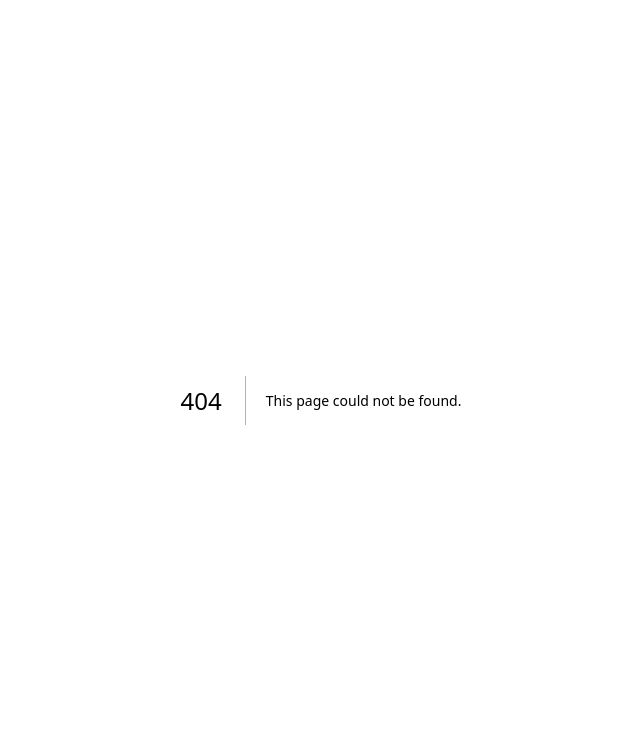
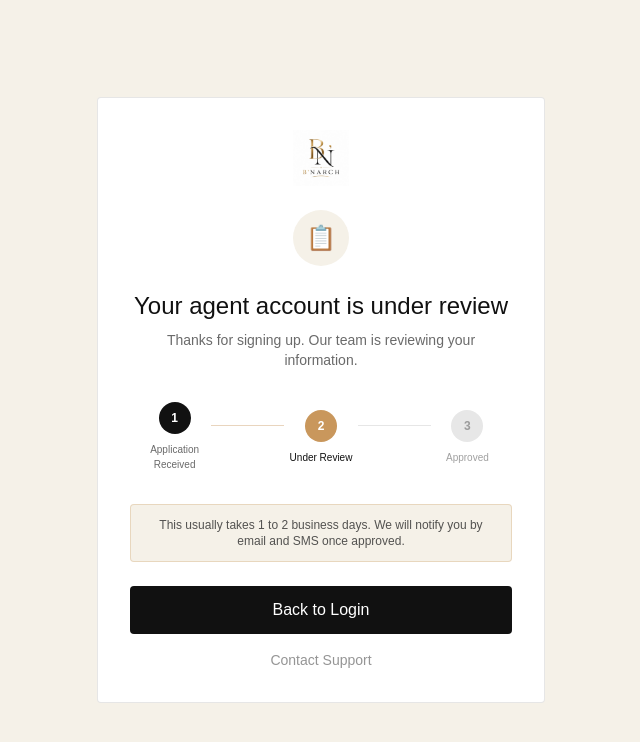
Before and after one commit to bongyy55/havenkey, a Next.js app in the folder frontend/: page /agent-pending in a window 1280 px wide. Before the commit this address had no page. Shown: the top 742 px of the page, without its empty margins (319-959 px from the left). Built offline with nearby package versions, Linux system fonts and the light colour scheme.

Commit message:
Add agent pending-approval screen

```diff
--- /dev/null
+++ b/frontend/src/app/agent-pending/page.js
@@ -0,0 +1,89 @@
+"use client";
+
+import Link from "next/link";
+import Image from "next/image";
+
+export default function AgentPendingPage() {
+  return (
+    <div className="min-h-screen bg-[#F5F1E8] flex items-center justify-center px-6 py-16">
+      <div className="w-full max-w-md bg-white rounded-sm p-8 border border-[#111111]/10 text-center">
+        <Link href="/" className="flex justify-center mb-6">
+          <Image
+            src="/logo.jpeg"
+            alt="B'Narch"
+            width={160}
+            height={160}
+            className="h-14 w-auto object-contain"
+            priority
+          />
+        </Link>
+
+        <div className="mx-auto mb-6 w-14 h-14 rounded-full bg-[#F5F1E8] flex items-center justify-center">
+          <span className="text-2xl">📋</span>
+        </div>
+
+        <h1 className="font-display text-2xl text-[#111111] mb-2">
+          Your agent account is under review
+        </h1>
+
+        <p className="text-sm text-[#2B2B2B]/70 mb-8">
+          Thanks for signing up. Our team is reviewing your information.
+        </p>
+
+        <div className="flex items-center justify-between mb-8 px-2">
+          <div className="flex flex-col items-center flex-1">
+            <div className="w-8 h-8 rounded-full bg-[#111111] text-white flex items-center justify-center text-xs font-bold">
+              1
+            </div>
+            <p className="text-[10px] text-[#2B2B2B]/70 mt-2 text-center">
+              Application Received
+            </p>
+          </div>
+
+          <div className="flex-1 h-px bg-[#C9975C]/40 mb-6" />
+
+          <div className="flex flex-col items-center flex-1">
+            <div className="w-8 h-8 rounded-full bg-[#C9975C] text-white flex items-center justify-center text-xs font-bold">
+              2
+            </div>
+            <p className="text-[10px] text-[#111111] font-medium mt-2 text-center">
+              Under Review
+            </p>
+          </div>
+
+          <div className="flex-1 h-px bg-[#111111]/10 mb-6" />
+
+          <div className="flex flex-col items-center flex-1">
+            <div className="w-8 h-8 rounded-full bg-[#111111]/10 text-[#2B2B2B]/40 flex items-center justify-center text-xs font-bold">
+              3
+            </div>
+            <p className="text-[10px] text-[#111111]/40 mt-2 text-center">
+              Approved
+            </p>
+          </div>
+        </div>
+
+        <div className="bg-[#F5F1E8] border border-[#C9975C]/30 rounded-sm px-4 py-3 mb-6">
+          <p className="text-xs text-[#2B2B2B]/80">
+            This usually takes 1 to 2 business days. We will notify you by
+            email and SMS once approved.
+          </p>
+        </div>
+
+        <Link
+          href="/login"
+          className="block w-full bg-[#111111] text-white font-medium py-3 rounded-sm hover:bg-[#C9975C] transition"
+        >
+          Back to Login
+        </Link>
+
+        <a
+          href="mailto:hello@bnarch.com"
+          className="block text-sm text-[#2B2B2B]/50 hover:text-[#C9975C] transition mt-4"
+        >
+          Contact Support
+        </a>
+      </div>
+    </div>
+  );
+}
--- a/frontend/src/app/reset-password/page.js
+++ b/frontend/src/app/reset-password/page.js
@@ -1,58 +1,31 @@
 "use client";
 
-import { useState, Suspense } from "react";
-import { useRouter, useSearchParams } from "next/navigation";
+import { useState } from "react";
 import Link from "next/link";
 import Image from "next/image";
 
-function ResetPasswordForm() {
-  const router = useRouter();
-  const searchParams = useSearchParams();
-  const email = searchParams.get("email") || "";
-  const token = searchParams.get("token") || "";
-
-  const [newPassword, setNewPassword] = useState("");
-  const [confirmPassword, setConfirmPassword] = useState("");
-  const [showPassword, setShowPassword] = useState(false);
+export default function ForgotPasswordPage() {
+  const [email, setEmail] = useState("");
+  const [submitted, setSubmitted] = useState(false);
+  const [loading, setLoading] = useState(false);
   const [error, setError] = useState("");
-  const [loading, setLoading] = useState(false);
-  const [success, setSuccess] = useState(false);
 
   const handleSubmit = async (e) => {
     e.preventDefault();
+    setLoading(true);
     setError("");
 
-    if (newPassword.length < 6) {
-      setError("Password must be at least 6 characters");
-      return;
-    }
-
-    if (newPassword !== confirmPassword) {
-      setError("Passwords do not match");
-      return;
-    }
-
-    setLoading(true);
-
     try {
-      const res = await fetch("http://127.0.0.1:8000/reset-password", {
+      await fetch("http://127.0.0.1:8000/forgot-password", {
         method: "POST",
         headers: { "Content-Type": "application/json" },
-        body: JSON.stringify({ email, token, new_password: newPassword }),
+        body: JSON.stringify({ email }),
       });
 
-      const data = await res.json();
-
-      if (!res.ok) {
-        setError(data.detail || "Could not reset password. Try requesting a new link.");
-        setLoading(false);
-        return;
-      }
-
-      setSuccess(true);
-      setTimeout(() => router.push("/login"), 2000);
+      setSubmitted(true);
     } catch (err) {
       setError("Could not connect to the server. Please try again.");
+    } finally {
       setLoading(false);
     }
   };
@@ -71,61 +44,27 @@ function ResetPasswordForm() {
           />
         </Link>
 
-        {success ? (
-          <div className="text-center">
-            <h1 className="font-display text-2xl text-[#111111] mb-2">
-              Password reset
-            </h1>
-            <p className="text-sm text-[#2B2B2B]/70">
-              Redirecting you to login...
-            </p>
-          </div>
-        ) : (
+        {!submitted ? (
           <>
             <h1 className="font-display text-2xl text-[#111111] text-center mb-1">
               Reset your password
             </h1>
             <p className="text-sm text-[#2B2B2B]/70 text-center mb-8">
-              Enter a new password for {email}.
+              Enter your email address and we'll send you a link to reset it.
             </p>
 
             <form onSubmit={handleSubmit} className="space-y-4">
               <div>
                 <label className="block text-xs text-[#2B2B2B]/70 mb-1">
-                  New password
-                </label>
-                <div className="relative">
-                  <input
-                    type={showPassword ? "text" : "password"}
-                    required
-                    minLength={6}
-                    value={newPassword}
-                    onChange={(e) => setNewPassword(e.target.value)}
-                    className="w-full border border-[#111111]/15 rounded-sm px-3 py-2.5 pr-10 text-sm text-[#111111] outline-none focus:border-[#C9975C]"
-                    placeholder="At least 6 characters"
-                  />
-                  <button
-                    type="button"
-                    onClick={() => setShowPassword(!showPassword)}
-                    className="absolute right-3 top-1/2 -translate-y-1/2 text-xs text-[#2B2B2B]/50 hover:text-[#C9975C]"
-                  >
-                    {showPassword ? "Hide" : "Show"}
-                  </button>
-                </div>
-              </div>
-
-              <div>
-                <label className="block text-xs text-[#2B2B2B]/70 mb-1">
-                  Confirm password
+                  Email address
                 </label>
                 <input
-                  type={showPassword ? "text" : "password"}
+                  type="email"
                   required
-                  minLength={6}
-                  value={confirmPassword}
-                  onChange={(e) => setConfirmPassword(e.target.value)}
+                  value={email}
+                  onChange={(e) => setEmail(e.target.value)}
                   className="w-full border border-[#111111]/15 rounded-sm px-3 py-2.5 text-sm text-[#111111] outline-none focus:border-[#C9975C]"
-                  placeholder="Re-enter your new password"
+                  placeholder="you@example.com"
                 />
               </div>
 
@@ -136,26 +75,31 @@ function ResetPasswordForm() {
                 disabled={loading}
                 className="w-full bg-[#111111] text-white font-medium py-3 rounded-sm hover:bg-[#C9975C] transition disabled:opacity-50"
               >
-                {loading ? "Resetting..." : "Reset password"}
+                {loading ? "Sending..." : "Send reset link"}
               </button>
             </form>
           </>
+        ) : (
+          <div className="text-center">
+            <div className="mx-auto mb-6 w-14 h-14 rounded-full bg-[#F5F1E8] flex items-center justify-center">
+              <span className="text-2xl">✉️</span>
+            </div>
+            <h1 className="font-display text-2xl text-[#111111] mb-2">
+              Check your inbox
+            </h1>
+            <p className="text-sm text-[#2B2B2B]/70">
+              If that email exists, you'll receive a reset link shortly.
+            </p>
+          </div>
         )}
 
         <p className="text-center text-sm text-[#2B2B2B]/70 mt-6">
+          Remember your password?{" "}
           <Link href="/login" className="text-[#C9975C] font-medium hover:underline">
-            Back to login
+            Log in
           </Link>
         </p>
       </div>
     </div>
   );
 }
-
-export default function ResetPasswordPage() {
-  return (
-    <Suspense fallback={<div className="min-h-screen bg-[#F5F1E8]" />}>
-      <ResetPasswordForm />
-    </Suspense>
-  );
-}
```
